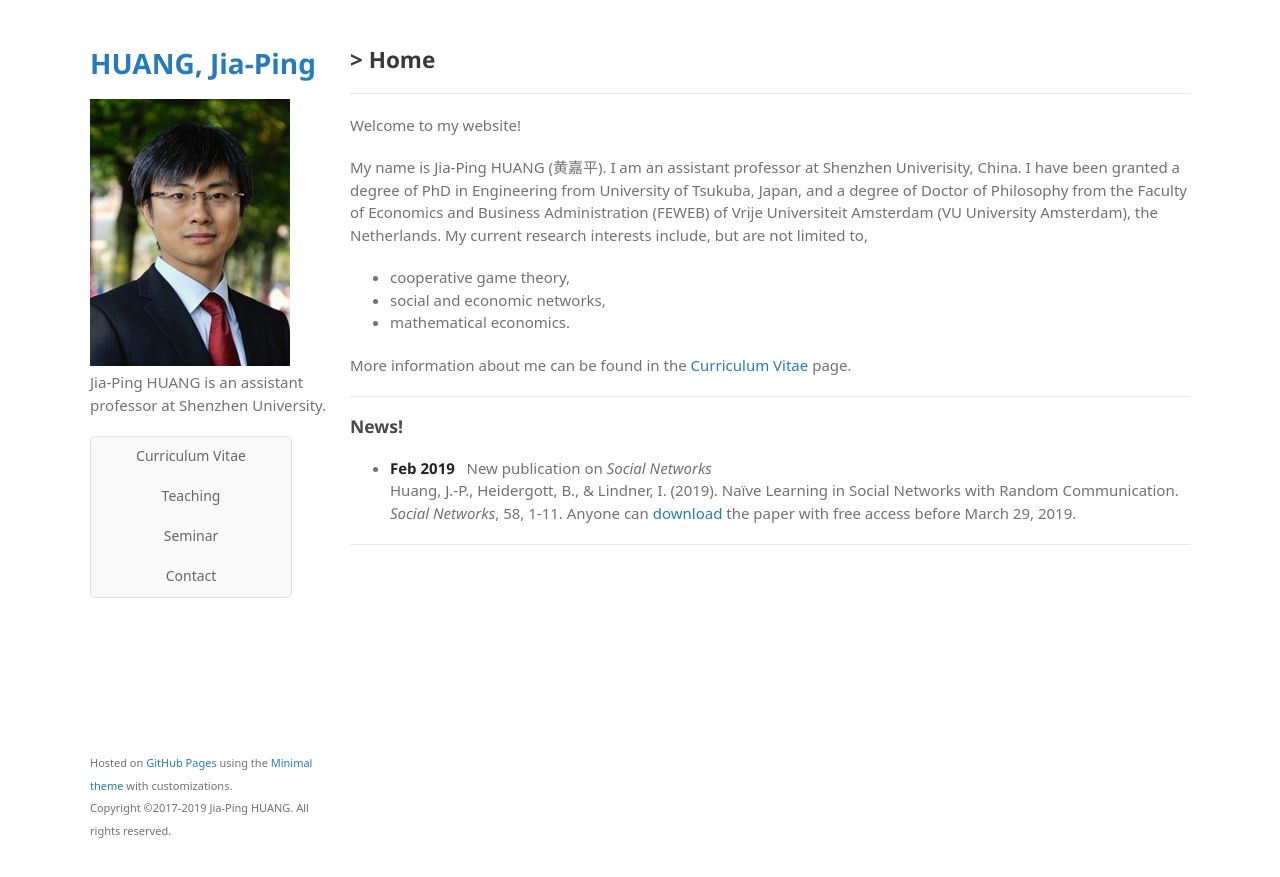
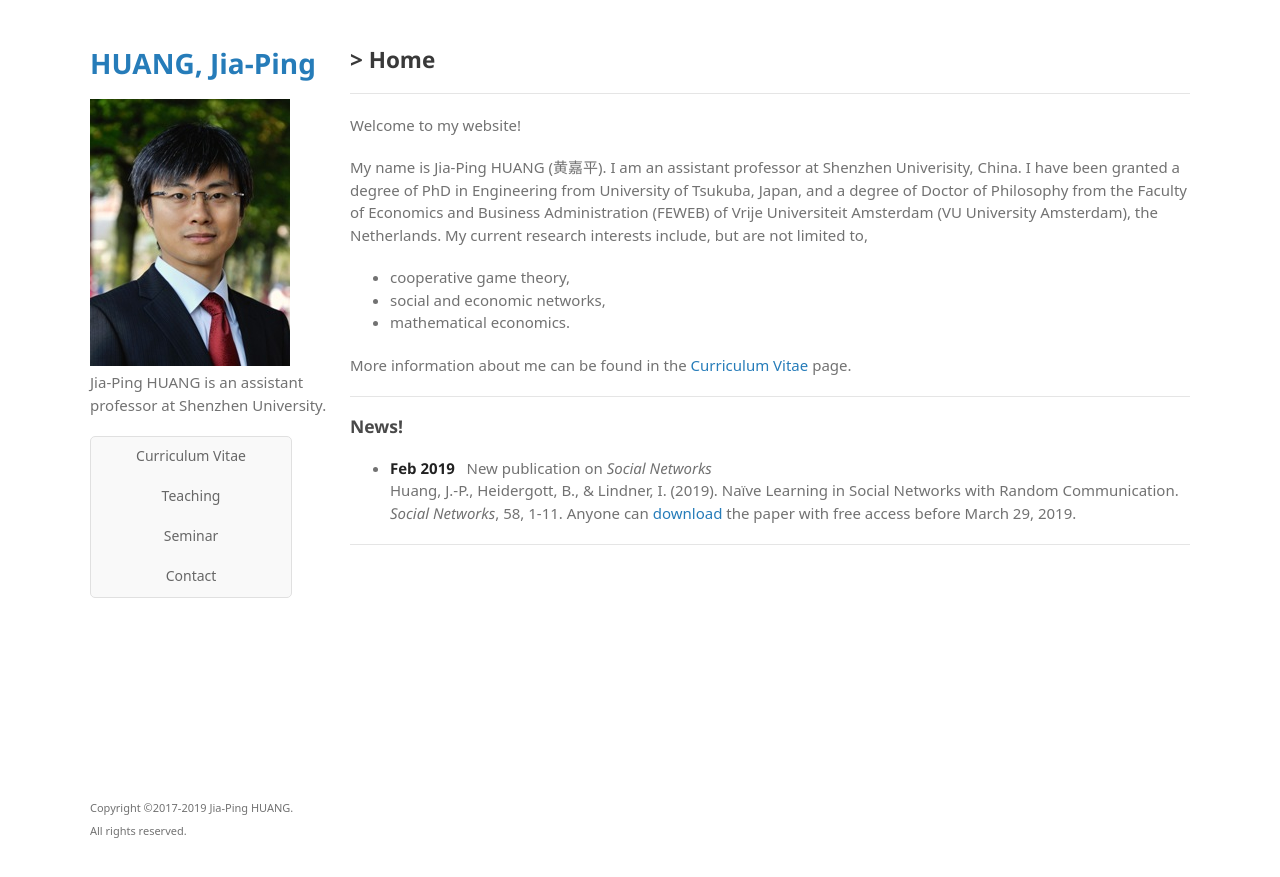
Before and after one commit to huangjp28/huangjp28.github.io, a Jekyll site: the page built from index.md, in a window 1280 px wide. Shown: the top 877 px of the page. Built offline with Jekyll 4.4.1, drawn with Linux system fonts in a browser that asks for light colours; some web fonts are replaced; a script that is not in the unit is left out.

Commit message:
Update default.html

```diff
--- a/_layouts/default.html
+++ b/_layouts/default.html
@@ -46,8 +46,7 @@
 
       <footer>
         <p><small><left>
-          Hosted on <a href="https://pages.github.com/">GitHub Pages</a> using the <a href="https://pages-themes.github.io/minimal/">Minimal theme</a> with customizations.<br>
-          Copyright &copy;2017-2019 Jia-Ping HUANG. All rights reserved.
+          Copyright &copy;2017-2019 Jia-Ping HUANG. <br>All rights reserved.
         </left></small></p>
       </footer>
     </div>
```
